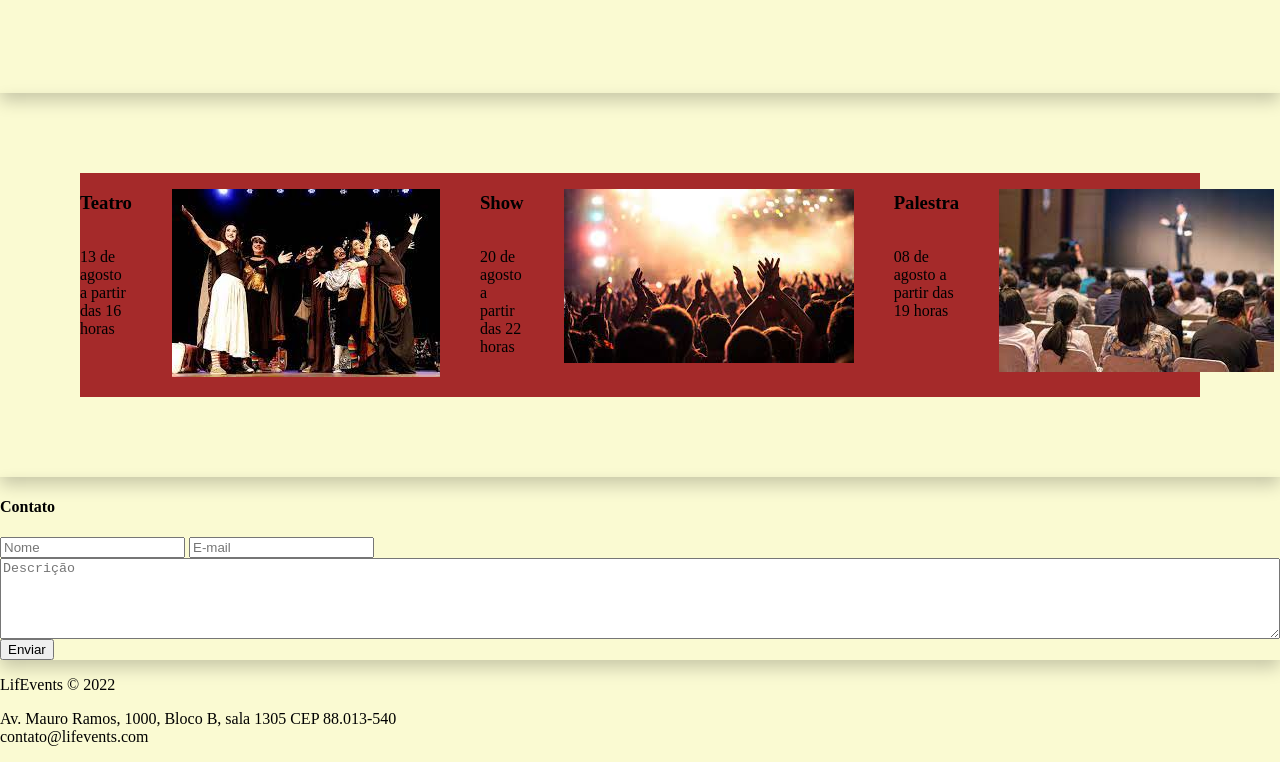
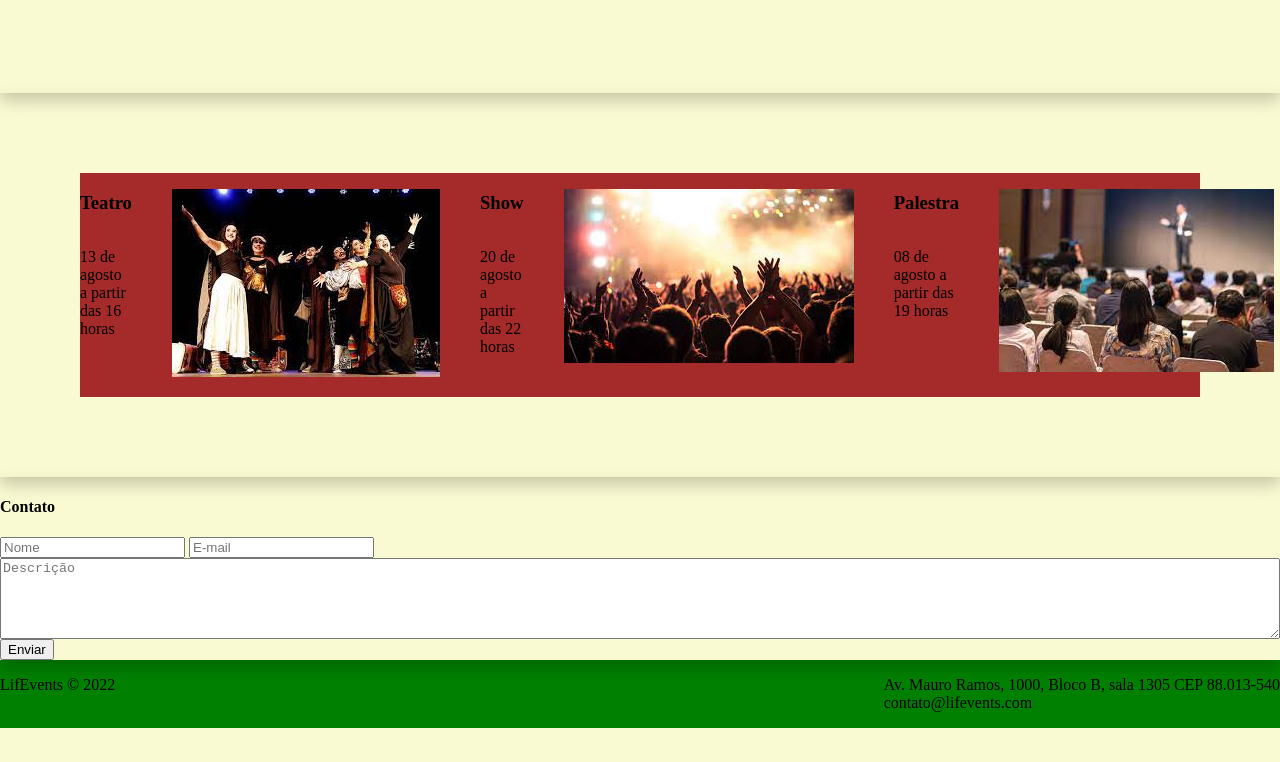
Before and after one commit to karla-vida/semana2, a plain HTML site: page index.html in a window 1280 px wide. Shown: the part 769-1531 px from the top of the page. After the commit the page ends 1497 px from the top, so only its background shows below. Drawn offline with Linux system fonts and the light colour scheme.

Commit message:
Exercicio 6

```diff
--- a/styles.css
+++ b/styles.css
@@ -106,6 +106,13 @@ display: flex;
 flex-direction: column;
 }
 
+footer {
+    display:flex;
+    flex-direction: row;
+    justify-content: space-between;
+    background-color: green;
+}
+
 @media screen and (max-width: 768px){
     .conteinerLista {
       flex-direction: column;
```
